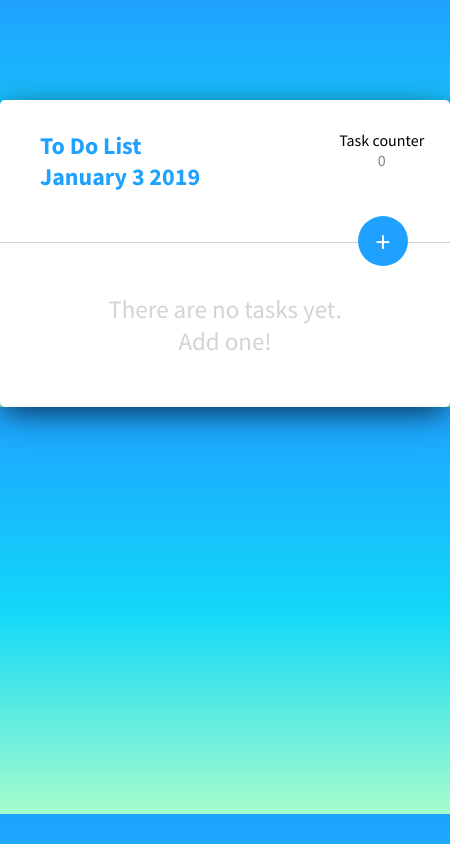
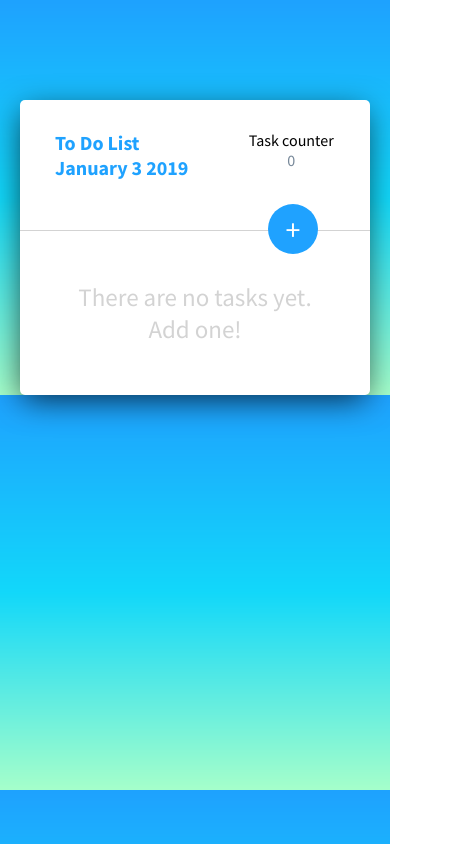
Before and after one commit to andreifindrihan/todolist, a plain HTML site: page index.html in a window 390 px wide. Shown: the whole page, 450 px wide, since content can reach past the window. Drawn offline with Linux system fonts and the light colour scheme.

Commit message:
Media query for mobile view

```diff
--- a/style.css
+++ b/style.css
@@ -243,3 +243,30 @@ input:focus + label {
     padding-top: 50px;
     font-size: 25px;
 }
+
+/* MEDIA QUERIES */
+@media screen and (max-width:600px) {
+    main {
+        width: 350px;
+    }
+
+    .add-button {
+        left: 98px;
+    }
+
+    .grid {
+        grid-template-columns: 1fr 1fr;
+    }
+
+    .margin {
+        margin-left: 35px;
+    }
+
+    .title {
+        font-size: 20px;
+    }
+
+    .modal-content {
+        width: 300px;
+    }
+}
```
